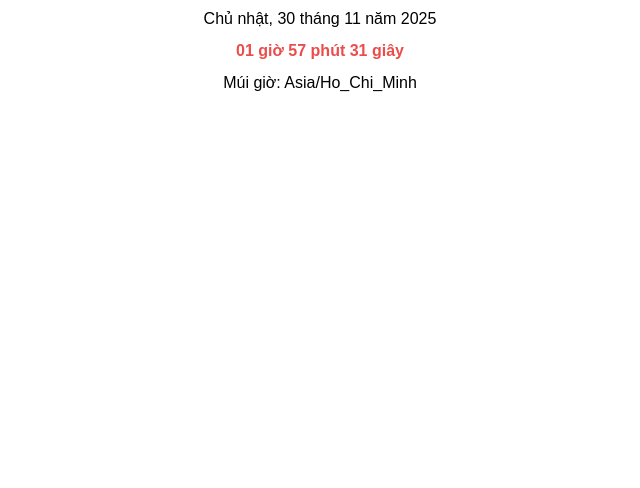
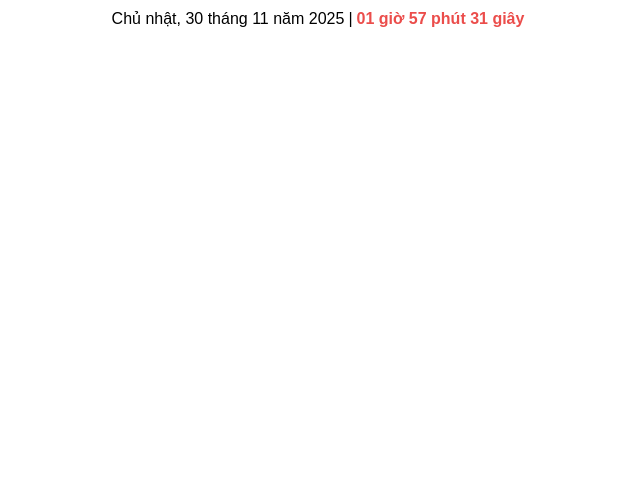
Before and after one commit to tuanpc1902/dem-ngay-ra-quan, a plain HTML site: page index.html in a window 1280 px wide. Shown: the part 312-800 px from the top of the page, without its empty margins (320-960 px from the left). Drawn offline with Linux system fonts and the light colour scheme; a web font is replaced by a local one.

Commit message:
refactor: update layout for today's date and time display for improved alignment

```diff
--- a/index.html
+++ b/index.html
@@ -28,6 +28,7 @@
 
     <div class="today">
       <span id="date"></span>
+      <span>| </span>
       <span id="time" class="clock"></span>
       <span id="timezone"></span>
     </div>
--- a/main.js
+++ b/main.js
@@ -68,7 +68,7 @@ function startRealtimeClock() {
   moment.locale('vi');
 
   // Hiển thị múi giờ 1 lần
-  elZone.textContent = `Múi giờ: ${zone_name}`;
+  // elZone.textContent = `Múi giờ: ${zone_name}`;
 
   setInterval(() => {
     const now = moment();
--- a/styles.css
+++ b/styles.css
@@ -111,7 +111,8 @@ body {
 /* -------------------- */
 .today {
   display: flex;
-  flex-direction: column;
+  flex-direction: row;
+  justify-content: center;
   gap: 4px;
   font-size: 16px;
   padding: 8px;
@@ -176,7 +177,7 @@ body {
     font-size: 30px;
   }
   .today {
-    flex-direction: row;
+    flex-direction: column;
     justify-content: center;
     gap: 10px;
   }
```
